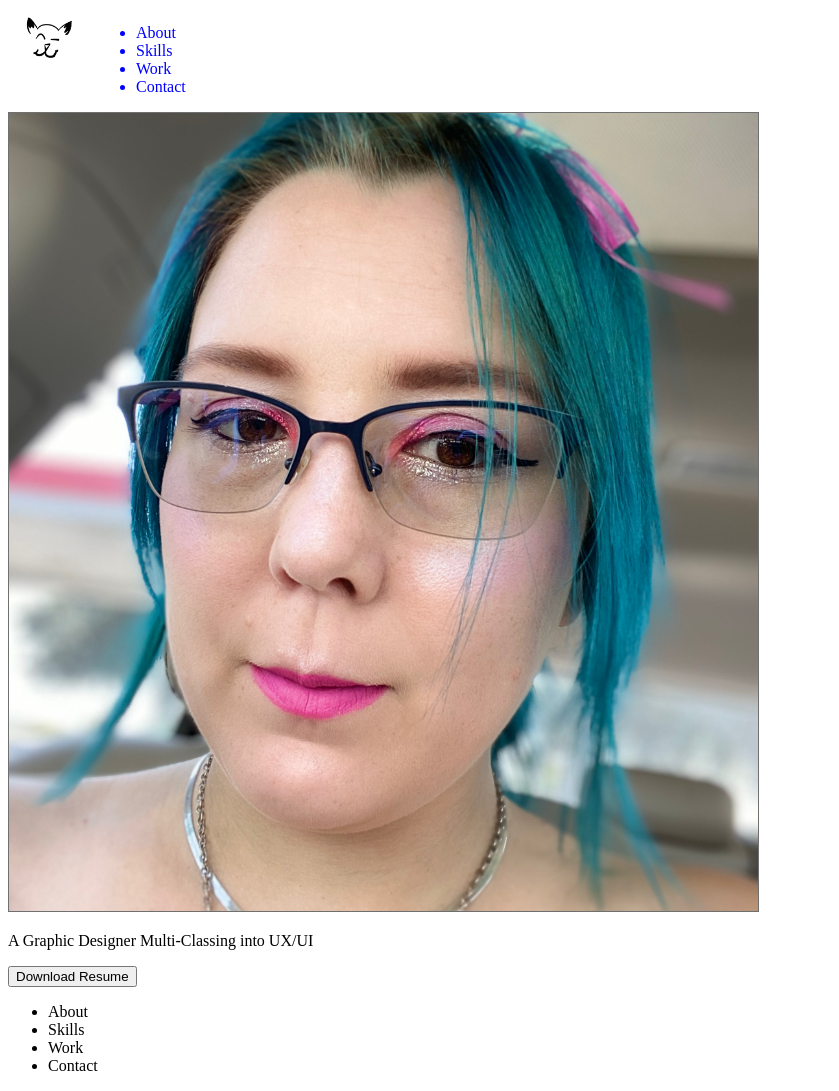
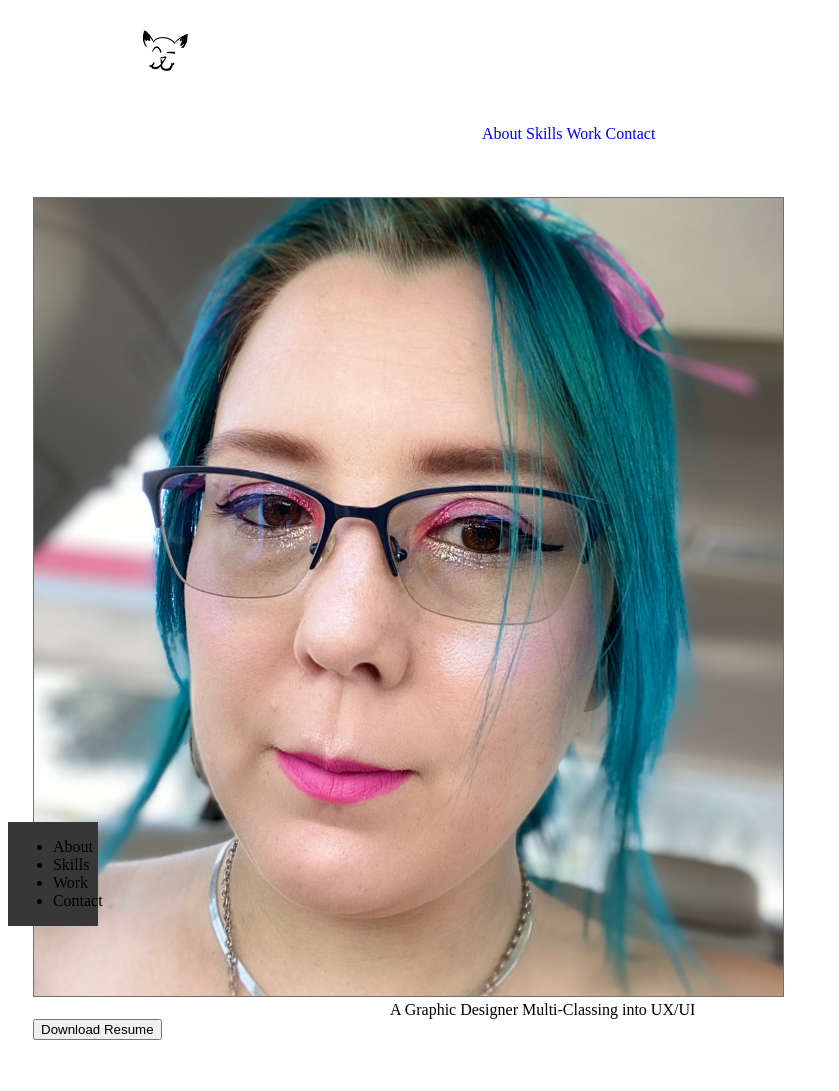
Before and after one commit to Alfri13/UX_UI_HW_17, a plain HTML site: page index.html in a window 1280 px wide. Shown: the whole page, without its empty margins (0-839 px from the left). After the commit the page ends 1040 px from the top, so only its background shows below. Drawn offline with Linux system fonts and the light colour scheme.

Commit message:
Office Hours Edit
Office Hours Edit

```diff
--- a/CSS/stylesheet.css
+++ b/CSS/stylesheet.css
@@ -1,3 +1,23 @@
 .inline-block {display: inline-block;
     vertical-align: top;
 color: blue;}
+
+.logo {width: 23%;
+padding:1%;
+text-align: center;}
+
+nav{width: 73%;
+padding: 1%;}
+
+ul{ width: 50%;
+margin-left: auto;}
+
+.heroImg{height: 600px;
+padding: 25px;}
+
+p {width: 500px;
+margin: 0 auto;}
+
+footer {background-color: #373738;
+    display: inline-block;
+vertical-align: top;}
--- a/index.html
+++ b/index.html
@@ -5,15 +5,15 @@
     <title>Homework 17</title>
 </head>
 <body>
-<div class="inline-block", class="logo">
+<div class="inline-block logo">
     <img src="logoXD.png">
 </div>
 <nav class="inline-block">
     <ul>
-        <li>About<div class="inline-block"></div></li>
-        <li>Skills<div class="inline-block"></div></li>
-        <li>Work<div class="inline-block"></div></li>
-        <li>Contact<div class="inline-block"></div></li>
+        <li class="inline-block">About</li>
+        <li class="inline-block">Skills</li>
+        <li class="inline-block">Work</li>
+        <li class="inline-block">Contact</li>
     </ul>
 </nav>
 </header>
@@ -22,11 +22,12 @@
     <p>A Graphic Designer Multi-Classing into UX/UI</p>
     <button>Download Resume</button>
 </section>
-<footer>
-    <ul><li>About</li>
-        <li>Skills</li>
-        <li>Work</li>
-        <li>Contact</li>
+<footer clas >
+    <ul class="footer">
+        <li class="footer">About</li>
+        <li class="footer">Skills</li>
+        <li class="footer">Work</li>
+        <li class="footer">Contact</li>
     </ul>
 </footer>
 </body>
```
